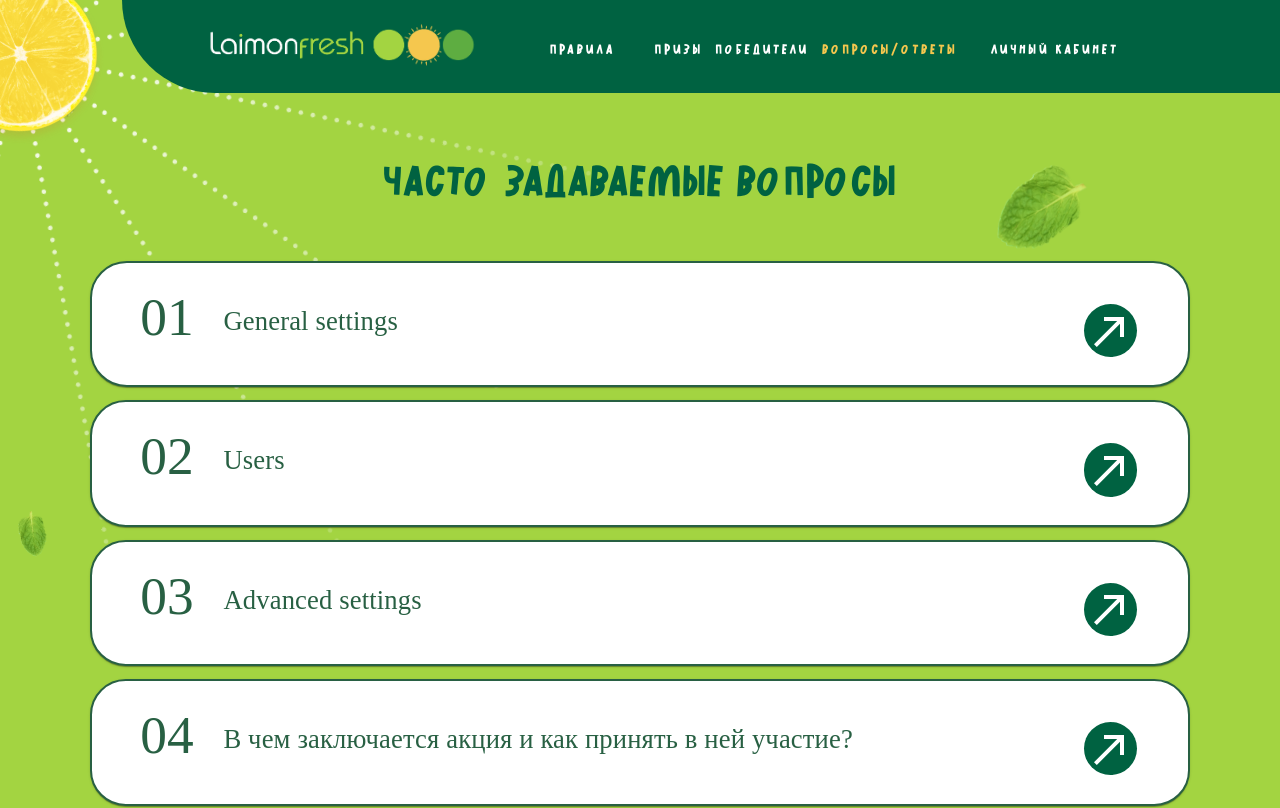
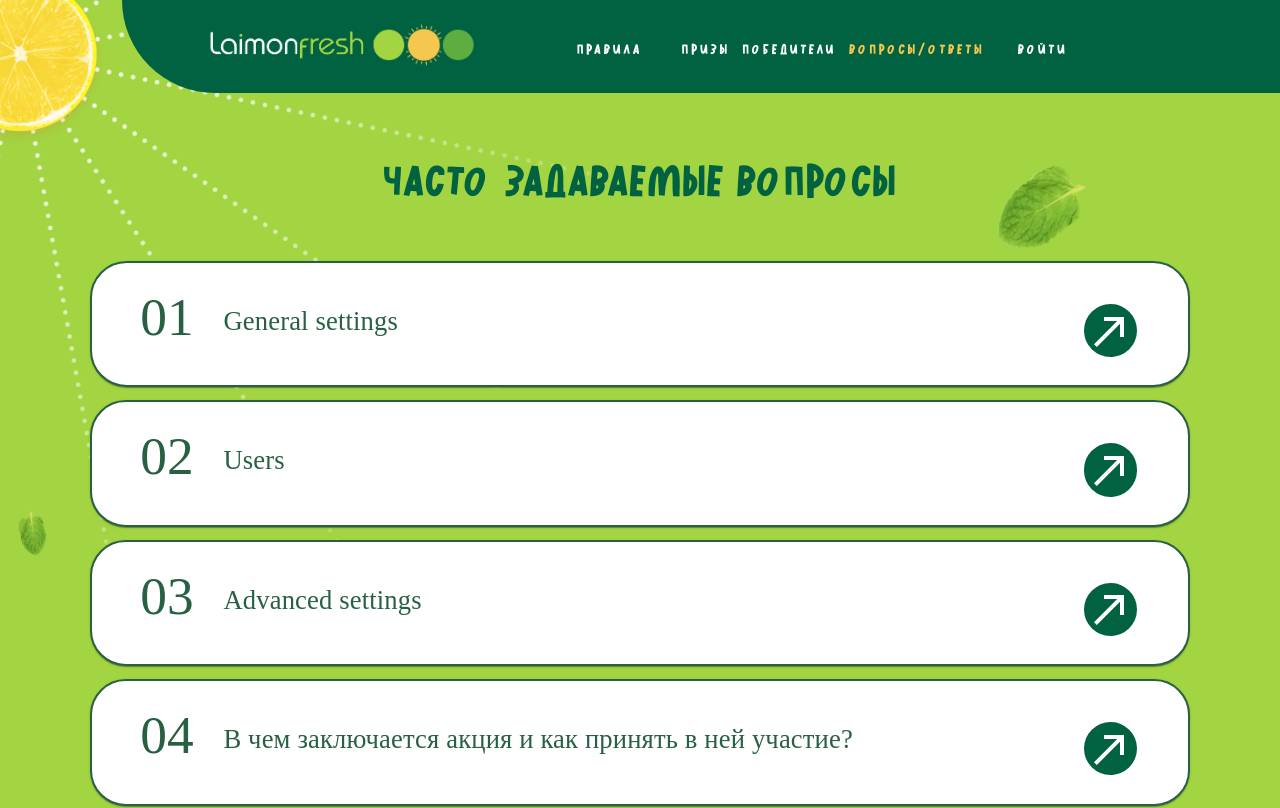
Before and after one commit to zonik33/laimonfresh, a React (Create React App) app: page /faq in a window 1280 px wide. Shown: the top 808 px of the page. Built offline with nearby package versions, Linux system fonts and the light colour scheme; a web font is replaced by a local one.

Commit message:
mob 90 without img

```diff
--- a/src/components/faq-block/Faq.js
+++ b/src/components/faq-block/Faq.js
@@ -25,6 +25,13 @@ import ScrollWinners from "../../Scroll/ScrollWinners";
 import ScrollFaq from "../../Scroll/ScrollFaq";
 import inputcode from "../../image/img_2.png";
 import PopupRegister from "../Popups/PopupRegister";
+import PopupSuccessCode from "../Popups/PopupSuccessCode";
+import PopupSuccessPassword from "../Popups/PopupSuccessPassword";
+import PopupSuccessEmail from "../Popups/PopupSuccessEmail";
+import PopupPasswordNewStepOne from "../Popups/PopupPasswordNewStepOne";
+import PopupPasswordNewStepTwo from "../Popups/PopupPasswordNewStepTwo";
+import PopupLogin from "../Popups/PopupLogin";
+import PopupSuccessRegister from "../Popups/PopupSuccessRegister";
 
 const useStyles = makeStyles((theme) => ({
     circleIcon: {
@@ -120,6 +127,12 @@ export default function Faq(props) {
         document.documentElement.classList.remove('menu-open'); // Удаление класса 'menu-open' у элемента <html>
         document.body.classList.remove('menu-open');
     }
+    const auth_key = localStorage.getItem('auth_key');
+    const isAuthenticated = !!auth_key;
+    const openPopupLogin = () => {
+        document.getElementById("popup-login").style.display = "block";
+        document.body.classList.add("no-scroll");
+    };
     return (
         <header>
             <img src={lemondots} alt="Photo" className="left-photo"/>
@@ -152,8 +165,12 @@ export default function Faq(props) {
                                 closeMenu();
                                 handleGoToFaq(event)
                             }}>Вопросы/ответы</a></li>
-                            <li className={'li-lc'}><a href={'profile'}>Личный кабинет</a></li>
-                            <li>
+                            {isAuthenticated ? (
+                                <li className={'li-lc'}><a href={'profile'}>Личный кабинет</a></li>
+                            ): (
+                                <li className={'li-lc'}><a onClick={openPopupLogin}>Войти</a></li>
+                            )}
+                            <li className={'shadow-dont'}>
                                 <img className={'bottle-float-left show'} src={inputcode}/>
                                 <input
                                     type="text"
@@ -522,6 +539,13 @@ export default function Faq(props) {
                     </div>
                 </div>
             </div>
+            <PopupSuccessCode/>
+            <PopupSuccessPassword/>
+            <PopupSuccessEmail/>
+            <PopupPasswordNewStepOne/>
+            <PopupPasswordNewStepTwo/>
+            <PopupLogin/>
+            <PopupSuccessRegister/>
             <Footer/>
         </header>
 
--- a/src/components/winners/WinnersAll.js
+++ b/src/components/winners/WinnersAll.js
@@ -22,6 +22,13 @@ import prizeImage4 from '../../image/img_21.png';
 
 import PopupRegister from "../Popups/PopupRegister";
 import Slider from "react-slick";
+import PopupSuccessCode from "../Popups/PopupSuccessCode";
+import PopupSuccessPassword from "../Popups/PopupSuccessPassword";
+import PopupSuccessEmail from "../Popups/PopupSuccessEmail";
+import PopupPasswordNewStepOne from "../Popups/PopupPasswordNewStepOne";
+import PopupPasswordNewStepTwo from "../Popups/PopupPasswordNewStepTwo";
+import PopupLogin from "../Popups/PopupLogin";
+import PopupSuccessRegister from "../Popups/PopupSuccessRegister";
 
 export default function WinnersAll(props) {
     const [showPopup, setShowPopup] = useState(false);
@@ -213,6 +220,12 @@ export default function WinnersAll(props) {
         3: prizeImage3,
         4: prizeImage4,
     };
+    const auth_key = localStorage.getItem('auth_key');
+    const isAuthenticated = !!auth_key;
+    const openPopupLogin = () => {
+        document.getElementById("popup-login").style.display = "block";
+        document.body.classList.add("no-scroll");
+    };
 
     return (
         <header>
@@ -247,8 +260,12 @@ export default function WinnersAll(props) {
                                                             closeMenu();
                                                             handleGoToFaq(event)
                                                         }}>Вопросы/ответы</a></li>
-                            <li className={'li-lc'}><a href={'profile'}>Личный кабинет</a></li>
-                            <li>
+                            {isAuthenticated ? (
+                                <li className={'li-lc'}><a href={'profile'}>Личный кабинет</a></li>
+                            ): (
+                                <li className={'li-lc'}><a onClick={openPopupLogin}>Войти</a></li>
+                            )}
+                            <li className={'shadow-dont'}>
                                 <img className={'bottle-float-left show'} src={inputcode}/>
                                 <input
                                     type="text"
@@ -362,6 +379,13 @@ export default function WinnersAll(props) {
                     </div>
                 </div>
             </div>
+            <PopupSuccessCode/>
+            <PopupSuccessPassword/>
+            <PopupSuccessEmail/>
+            <PopupPasswordNewStepOne/>
+            <PopupPasswordNewStepTwo/>
+            <PopupLogin/>
+            <PopupSuccessRegister/>
             <Footer/>
         </header>
 
```
